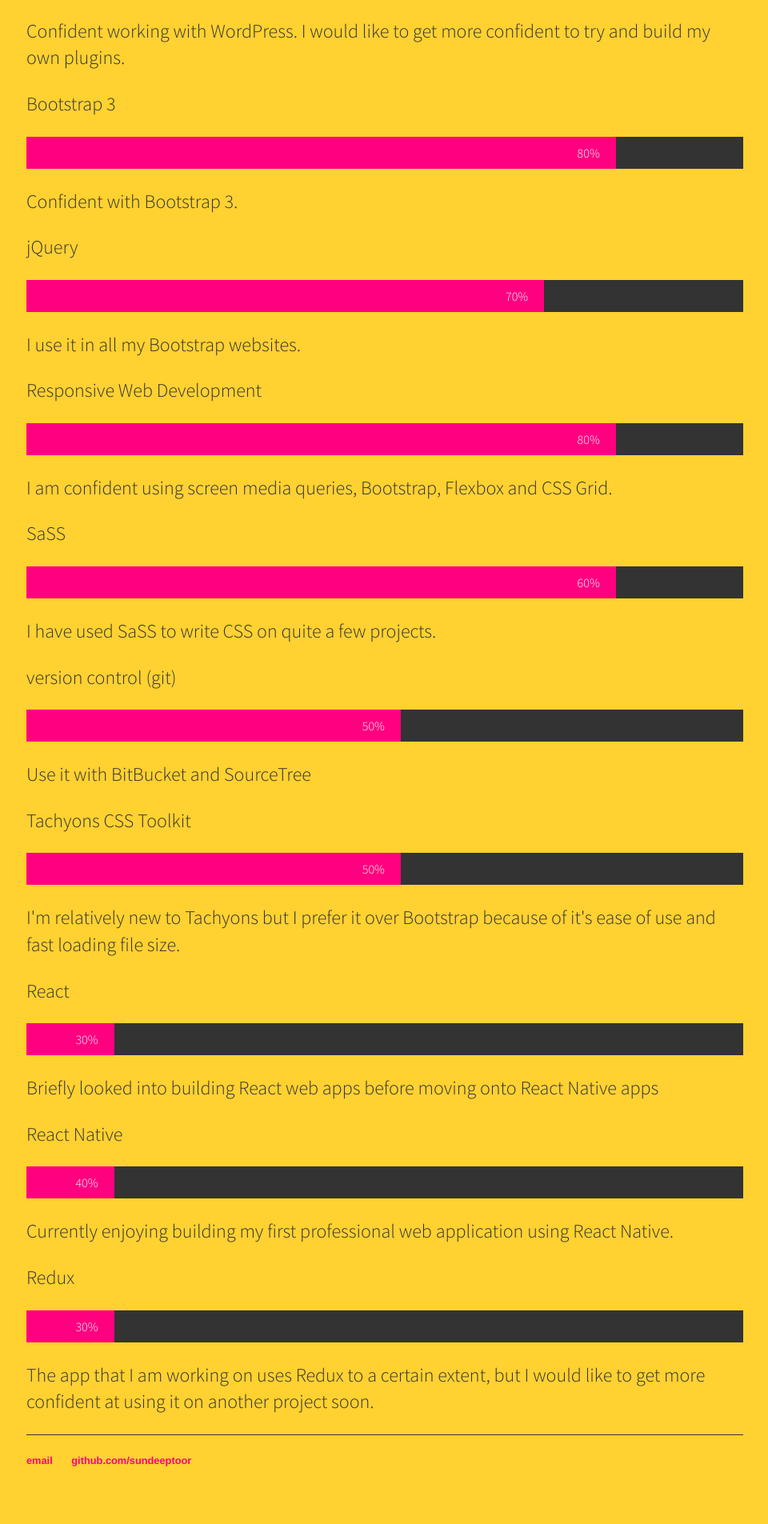
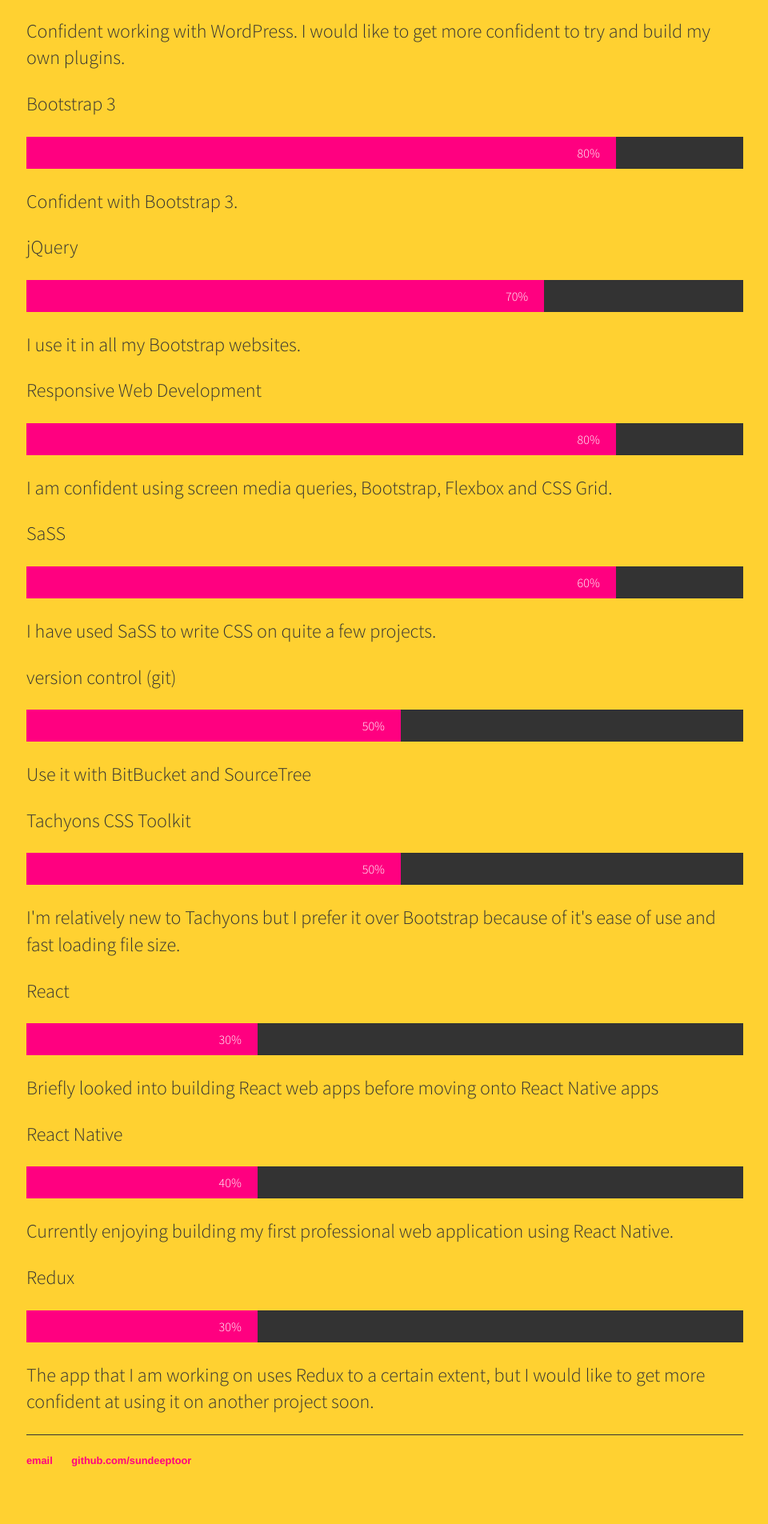
Before and after one commit to SundeepToor/sundeeptoor.github.io, a Jekyll site: the page built from cv/index.html, in a window 1280 px wide. Shown: the part 4215-6120 px from the top of the page at 80% size, without its empty margins (159-1119 px from the left). Built offline with Jekyll 4.4.1, drawn with Linux system fonts in a browser that asks for light colours.

Commit message:
Update main.css

```diff
--- a/css/main.css
+++ b/css/main.css
@@ -108,7 +108,9 @@
 .git {width: 50%; }
 .tachyons {width: 50%; }
 
-.react {width: 10%; }
+.react {width: 30%; }
+.reactnative {width: 40%; }
+.redux {width: 30%; }
 
 .job-header{
     display:flex;
```
